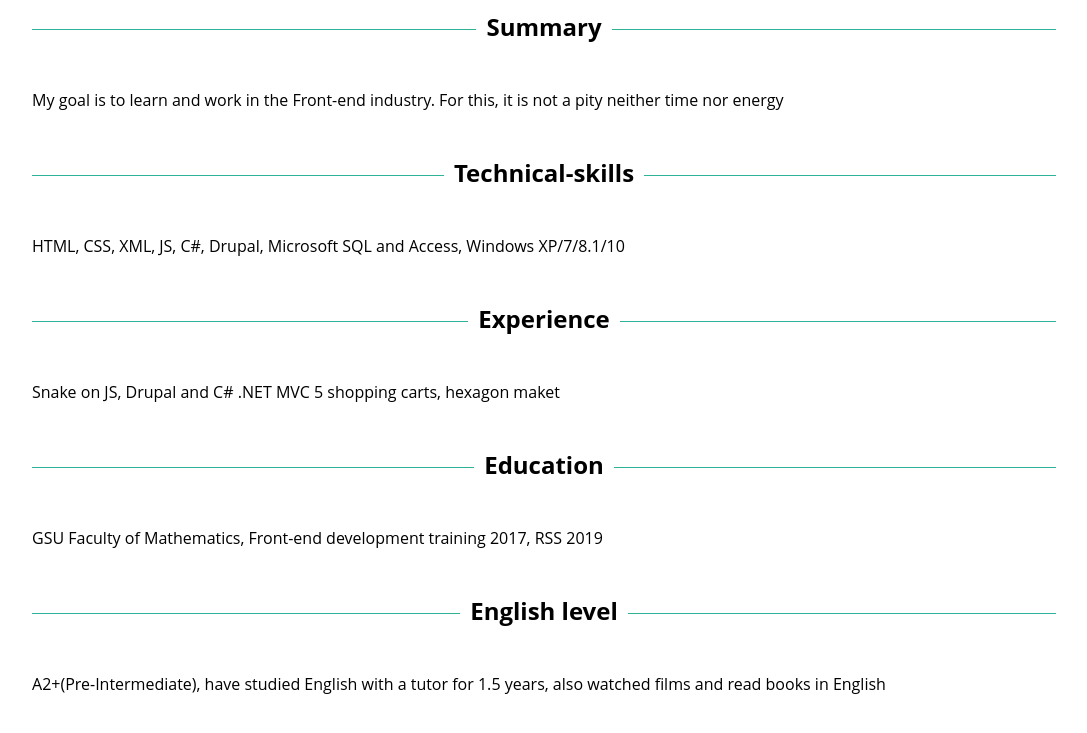
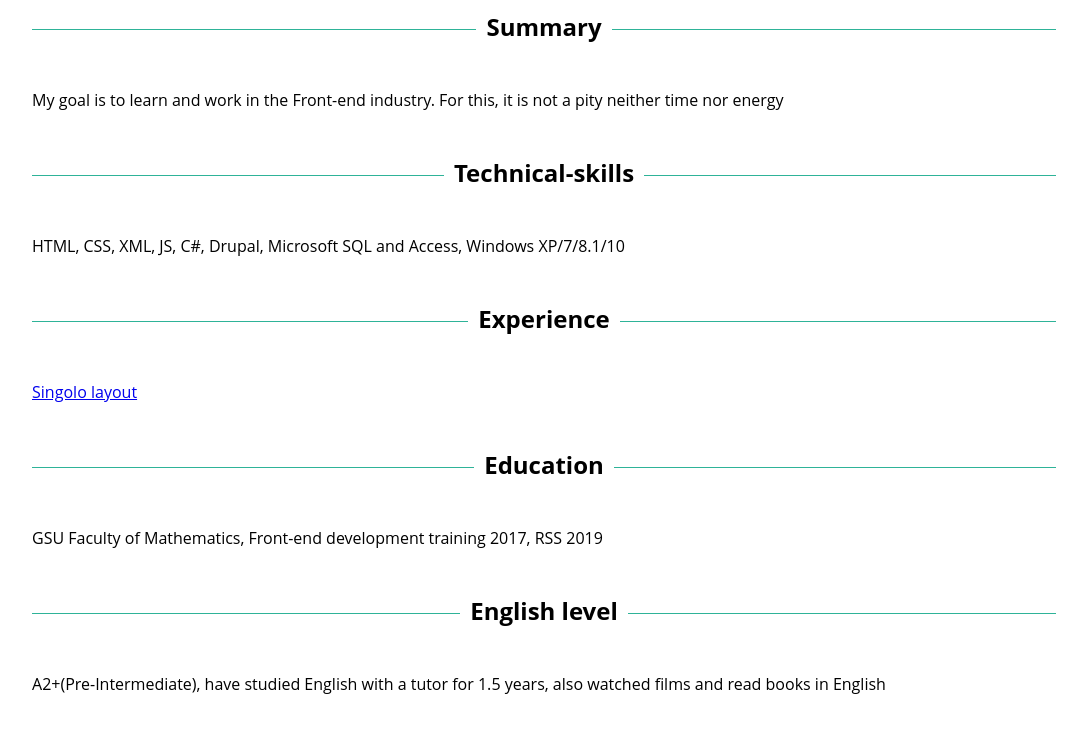
Before and after one commit to AAArtemenko/rsschool-cv, a plain HTML site: page index.html in a window 1280 px wide. Shown: the part 157-890 px from the top of the page, without its empty margins (96-1183 px from the left). Drawn offline with Linux system fonts and the light colour scheme.

Commit message:
feat: add example link

```diff
--- a/index.html
+++ b/index.html
@@ -36,7 +36,7 @@
         </div>
         <div class="info">
           <h2 class="experience-head head-of-part">Experience</h2>
-            <p class="experience-par">Snake on JS, Drupal and C# .NET MVC 5 shopping carts, hexagon maket</p>
+            <p class="experience-par"><a href="https://aaartemenko.github.io/singolo/">Singolo layout</a></p>
         </div>
         <div class="info">
           <h2 class="education-head head-of-part">Education</h2>
```
Also changed, not shown: assets/loc-icon2.png (added).
